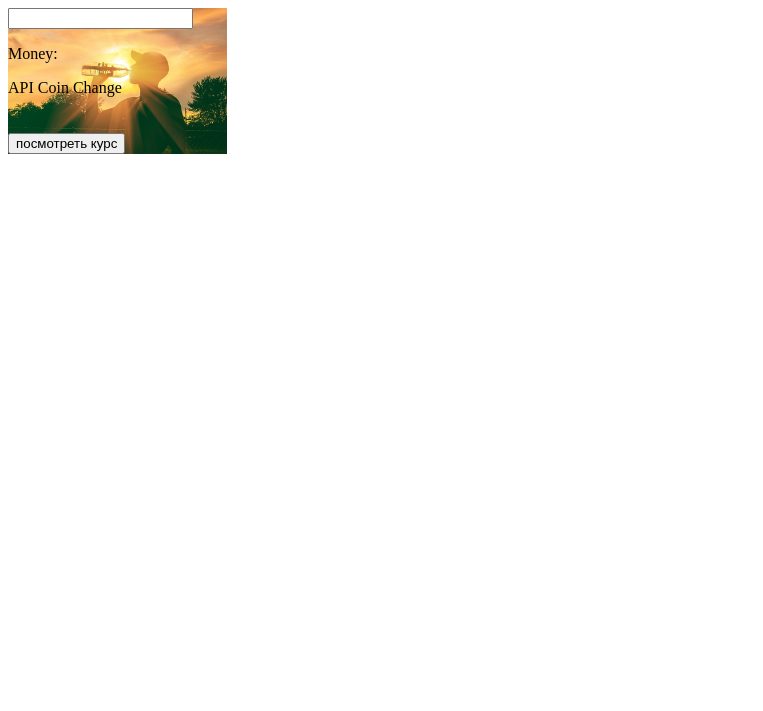
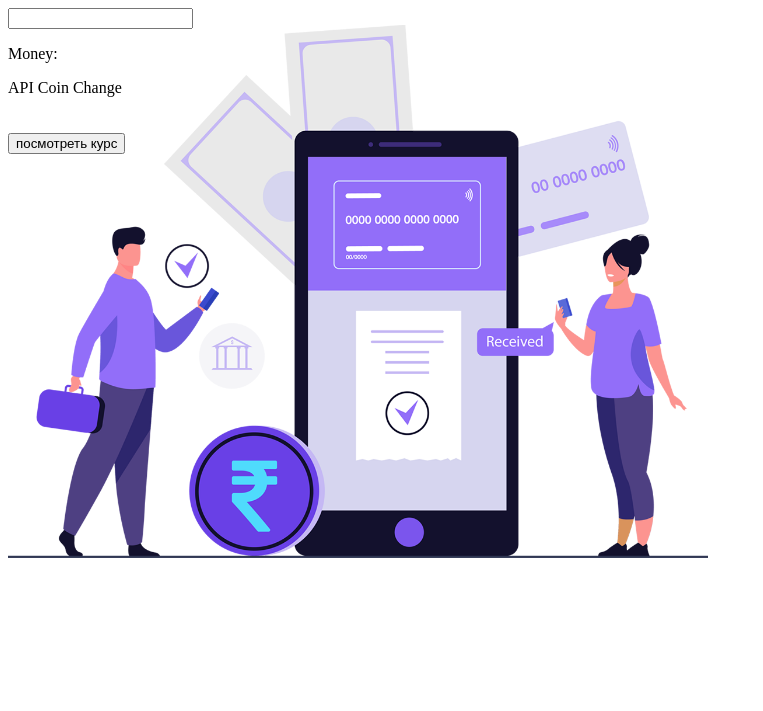
Before and after one commit to ERAalex/ERA_Fast_API_course_money, a plain HTML site: page vue_js/index_js.html in a window 1280 px wide. Shown: the whole page, without its empty margins (0-763 px from the left). Drawn offline with nearby package versions, Linux system fonts and the light colour scheme.

Commit message:
Changes on VUE JS

```diff
--- a/vue_js/index_js.html
+++ b/vue_js/index_js.html
@@ -15,7 +15,7 @@
 
     <body>
 
-        <div class="">
+        <div class="box_main">
             <div id="app" class="box_fon">
                     <!-- чтобы переменная cityCss сразу перезаписывала переменную, которую дальше будем вставлять в API ссылку нам надо использовать приписку this.cityCSS - this!!! -->
                 <input type="text" v-on:input="this.coinCSS = $event.target.value" v-model="coinCSS">
--- a/vue_js/main.css
+++ b/vue_js/main.css
@@ -1,7 +1,13 @@
 
+.box_main{
+    width: 900px;
+    height: 900px;
+}
 
 .box_fon{
-    background-image: url("fon_hot.jpeg");
+    width: 700px;
+    height: 700px;
+    background-image: url("money_api_im.webp");
     background-size: contain;
     background-repeat: no-repeat;
 
```
Also changed, not shown: vue_js/fon_good_weather.webp (deleted), vue_js/fon_hot.jpeg (deleted), vue_js/fon_winter.jpeg (deleted), vue_js/money_api_im.webp (added).
